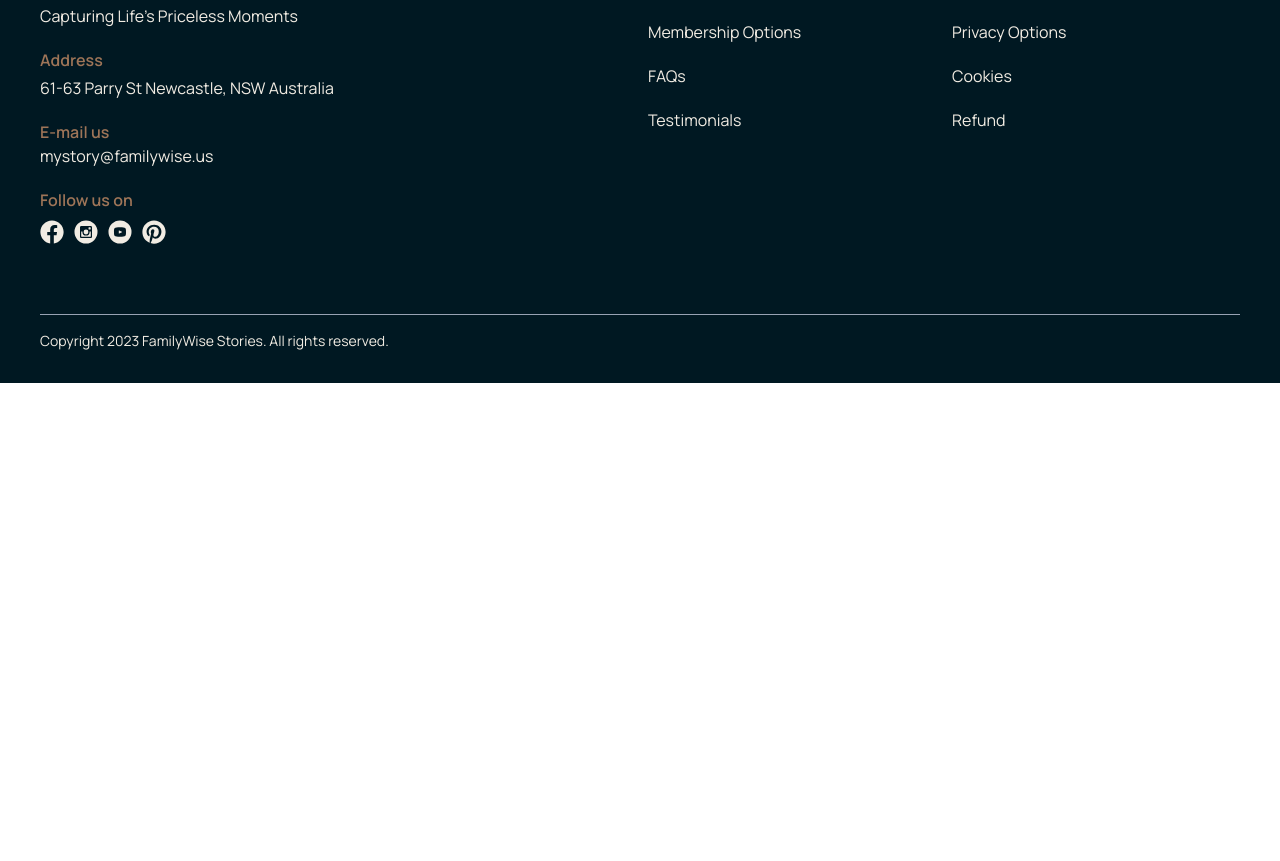
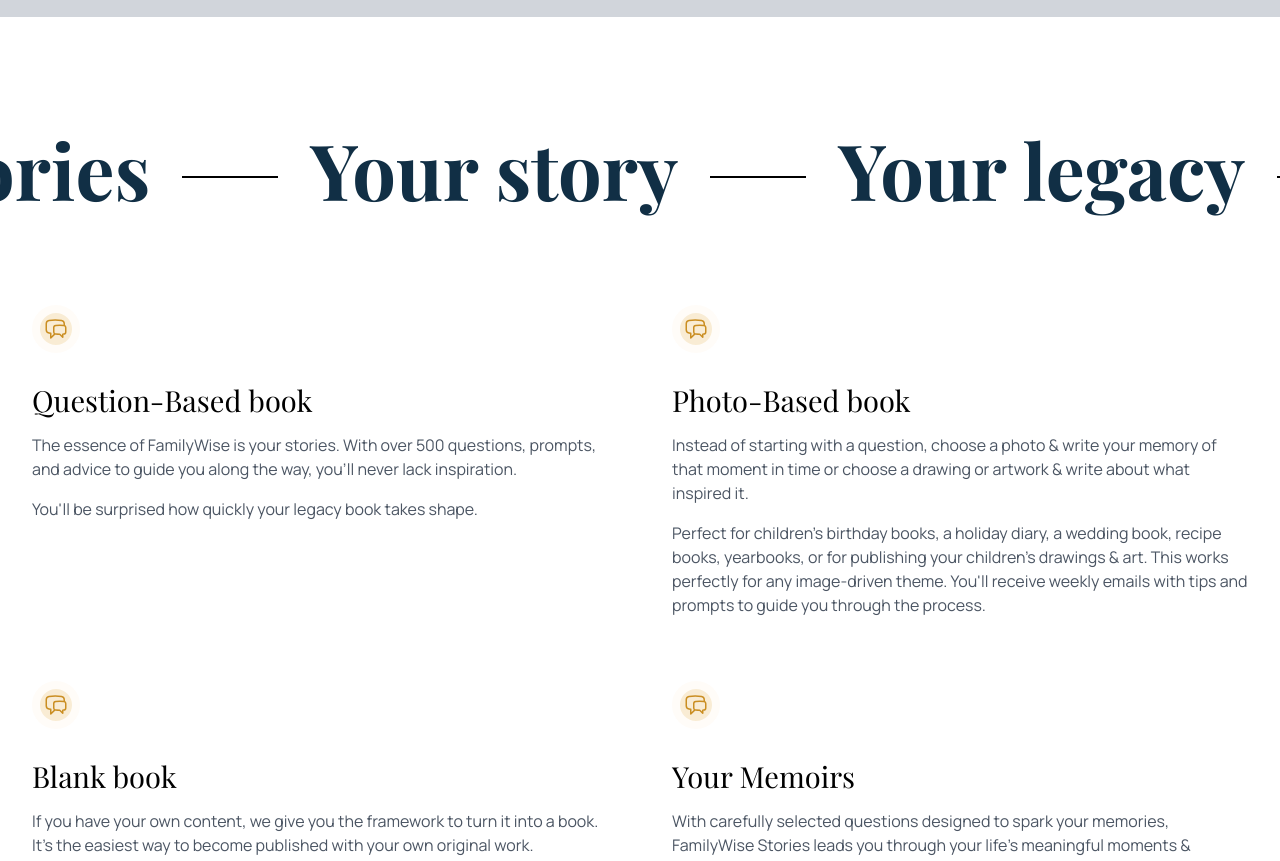
Before and after one commit to atweberlly/familywise, a Next.js app: page /books in a window 1280 px wide. Before the commit this address had no page. Shown: the part 1011-1872 px from the top of the page. Before the commit the page ends 1394 px from the top, so only its background shows below. Built offline with nearby package versions, Linux system fonts and the light colour scheme; no server answers; the database is empty.

Commit message:
Add book page

```diff
--- /dev/null
+++ b/src/components/Lib/booksFeatures.ts
@@ -0,0 +1,50 @@
+export interface Props {
+  id: number
+  heading: string
+  body: string
+}
+export const booksFeatures1: Array<Props> = [
+  {
+    id: 1,
+    heading: 'Question-Based book',
+    body: `<p>The essence of FamilyWise is your stories. With over 500 questions, prompts, and advice to guide you along the way, you&apos;ll never lack inspiration. </p>
+    <p>
+    You&apos;ll be surprised how quickly your legacy book takes shape.
+    </p>`,
+  },
+  {
+    id: 2,
+    heading: 'Photo-Based book',
+    body: `<p>Instead of starting with a question, choose a photo & write your memory of that moment in time or choose a drawing or artwork & write about what inspired it.</p>
+    <p>Perfect for children&apos;s birthday books, a holiday diary, a wedding book, recipe books, yearbooks, or for publishing your children&apos;s drawings & art. This works perfectly for any image-driven theme. You&apos;ll receive weekly emails with tips and prompts to guide you through the process.
+    </p>`,
+  },
+  {
+    id: 3,
+    heading: 'Blank book',
+    body: `<p>If you have your own content, we give you the framework to turn it into a book. It&apos;s the easiest way to become published with your own original work. </p>
+    <p>Perfect for a book of your poetry, family recipes, short stories, song lyrics or your favourite quotes.  Also great for affirmations, prayers, diary entries or any of your creative writing.</p>`,
+  },
+  {
+    id: 4,
+    heading: 'Your Memoirs',
+    body: `<p>With carefully selected questions designed to spark your memories, FamilyWise Stories leads you through your life&apos;s meaningful moments & treasured memories and guides you as you author your own keepsake book. </p>
+    <p>We send an email reminder each week so you could think of it as a guided memoir.</p>`,
+  },
+]
+
+export const booksFeatures2: Array<Props> = [
+  {
+    id: 1,
+    heading: 'Write as quickly as you want',
+    body: `<p>You don't have to be a professional writer to publish a book. We guide you with questions, tips and inspiration so your legacy book truly captures your life.  <p>
+    Once you start writing you&apos;ll see how easy it is to write a paragraph or a few pages.</p>`,
+  },
+  {
+    id: 2,
+    heading: 'Pure inspiration',
+    body: `<p>Our questions are designed to inspire you and remind you of your memories. It&apos;s not just your past, though; our prompts will get you thinking about your current life and your future too.</p>
+    <p>Our extensive bank of questions is clustered into collections of categories such as Who I Am Today, Starting Out, Treasured Possessions, Strongest Memories, and The Passage of Time.
+    </p>`,
+  },
+]
--- /dev/null
+++ b/src/pages/books.tsx
@@ -0,0 +1,138 @@
+import { useEffect } from 'react'
+import { ChatBubbleLeftRightIcon } from '@heroicons/react/24/outline'
+import CoverCarousel from '~/components/CoverCarousel'
+import Footer from '~/components/Footer'
+import Header from '~/components/Header'
+import { booksFeatures1, booksFeatures2 } from '~/components/Lib/booksFeatures'
+import Newsletter from '~/components/Newsletter'
+import PricingSection from '~/components/PricingThumbnail'
+import Testimonials from '~/components/Testimonials'
+import Title from '~/components/Title'
+
+export default function Books(): JSX.Element {
+  useEffect(() => {
+    function marquee(selector: string, speed: number) {
+      const parentSelector = document.querySelector(selector) as HTMLElement
+      const clone = parentSelector.innerHTML
+      const firstElement = parentSelector.children[0] as HTMLElement
+      let i = 0
+
+      parentSelector.insertAdjacentHTML('beforeend', clone)
+      parentSelector.insertAdjacentHTML('beforeend', clone)
+
+      setInterval(() => {
+        firstElement.style.marginLeft = `-${i}px`
+        if (i > firstElement.clientWidth) {
+          i = 0
+        }
+        i += speed
+      }, 0)
+    }
+
+    marquee('.how-it-works', 0.25)
+  }, [])
+
+  return (
+    <div>
+      <Title>Books</Title>
+      <header className="bg-white text-black">
+        <Header />
+      </header>
+
+      <div className="py-16 lg:py-24">
+        <div className="mx-auto max-w-7xl px-4 lg:px-8">
+          <div className="mx-auto max-w-3xl text-center">
+            <h2 className="font-serif text-4xl font-medium text-gray-900 lg:text-5xl">
+              Bring your memories to life with FamilyWise Stories
+            </h2>
+            <p className="mt-4 text-lg text-gray-600 lg:mt-6 lg:text-xl">
+              Compile your memories into your very own book of memories
+            </p>
+          </div>
+        </div>
+      </div>
+
+      <div className="h-[18rem] bg-gray-300 lg:h-[35rem]">{/* Image */}</div>
+
+      <div className="overflow-x-hidden py-16 lg:py-24">
+        <div className="mx-auto max-w-7xl px-4 lg:px-8">
+          <div className="how-it-works hidden lg:flex lg:items-center lg:space-x-8 lg:whitespace-nowrap lg:text-[#112f45]">
+            <div className="flex select-none items-center space-x-8 text-center font-serif text-8xl font-bold">
+              <span>Your memories</span>
+              <div className="mt-8 h-0.5 w-24 bg-black"></div>
+              <span>Your story</span>
+              <div className="mt-8 h-0.5 w-24 bg-black"></div>
+              <span>Your legacy</span>
+              <div className="mt-8 h-0.5 w-24 bg-black"></div>
+            </div>
+          </div>
+
+          <div className="mx-8 mr-4 text-center font-serif text-[3.25rem] font-bold leading-none lg:hidden">
+            Your stories, your memories
+          </div>
+        </div>
+      </div>
+
+      <div className="mx-auto max-w-7xl px-4 md:px-8">
+        <div className="grid gap-8 md:grid-cols-2 lg:gap-16">
+          {booksFeatures1.map((feature: { id: number; heading: string; body: string }) => (
+            <div key={feature.id}>
+              <div className="inline-flex h-12 w-12 items-center justify-center rounded-full border-8 border-[#fffcf8] bg-[#f9ecd4]">
+                <ChatBubbleLeftRightIcon className="h-6 w-6 text-[#ca8e22]" />
+              </div>
+              <div className="mt-6">
+                <h3 className="font-serif text-4xl">{feature.heading}</h3>
+                <div
+                  className="mt-4 space-y-4 text-gray-600"
+                  dangerouslySetInnerHTML={{ __html: feature.body }}
+                ></div>
+              </div>
+            </div>
+          ))}
+        </div>
+      </div>
+
+      <CoverCarousel />
+
+      <div className="mx-auto max-w-7xl px-4 py-16 md:px-8 lg:py-24">
+        <div className="grid gap-8 md:grid-cols-2 lg:gap-16">
+          {booksFeatures2.map((feature: { id: number; heading: string; body: string }) => (
+            <div key={feature.id}>
+              <div className="inline-flex h-12 w-12 items-center justify-center rounded-full border-8 border-[#fffcf8] bg-[#f9ecd4]">
+                <ChatBubbleLeftRightIcon className="h-6 w-6 text-[#ca8e22]" />
+              </div>
+              <div className="mt-6">
+                <h3 className="font-serif text-4xl">{feature.heading}</h3>
+                <div
+                  className="mt-4 space-y-4 text-gray-600"
+                  dangerouslySetInnerHTML={{ __html: feature.body }}
+                ></div>
+              </div>
+            </div>
+          ))}
+        </div>
+      </div>
+
+      <div className="py-16 lg:py-24">
+        <div className="mx-auto max-w-7xl px-4 lg:px-8">
+          <div className="mx-auto max-w-3xl text-center">
+            <h2 className="mt-3 font-serif text-4xl font-medium text-gray-900 lg:text-5xl">
+              What&apos;s a family tree without the stories?
+            </h2>
+            <p className="mt-4 text-lg text-gray-600 lg:mt-6 lg:text-xl">
+              If you have a family tree, you have the names of your ancestors, but do you know the
+              stories behind those names? FamilyWise Stories ensures your future generations will
+              remember you and your achievements.
+            </p>
+          </div>
+        </div>
+      </div>
+
+      <div className="h-[18rem] bg-gray-300 lg:h-[35rem]">{/* Image */}</div>
+      <Testimonials />
+      <PricingSection />
+      <Newsletter />
+      <Footer />
+    </div>
+  )
+}
```
